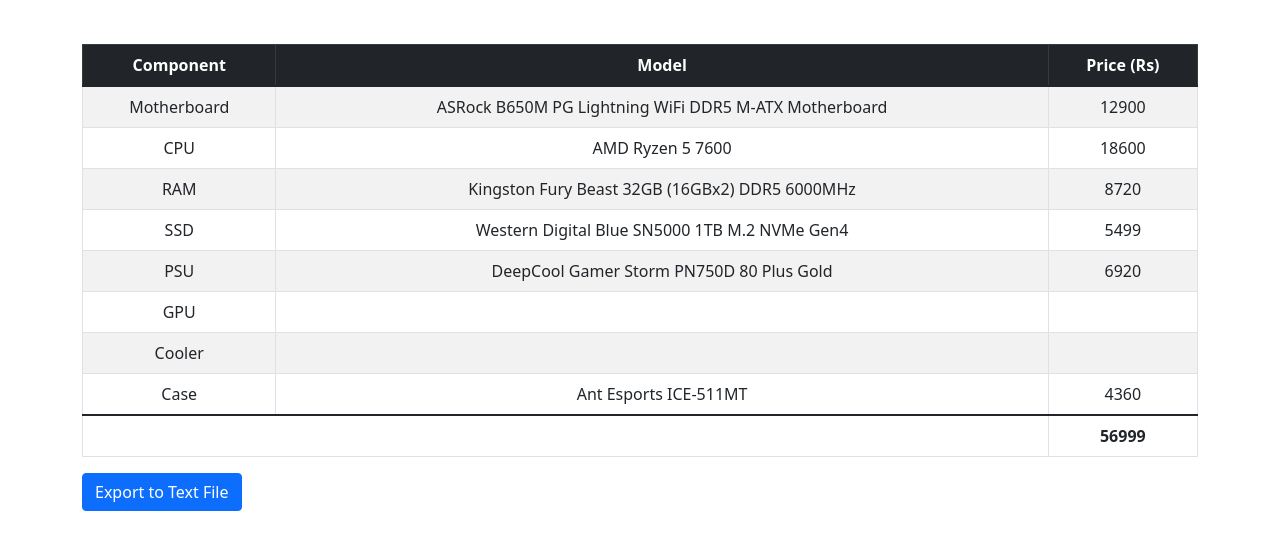
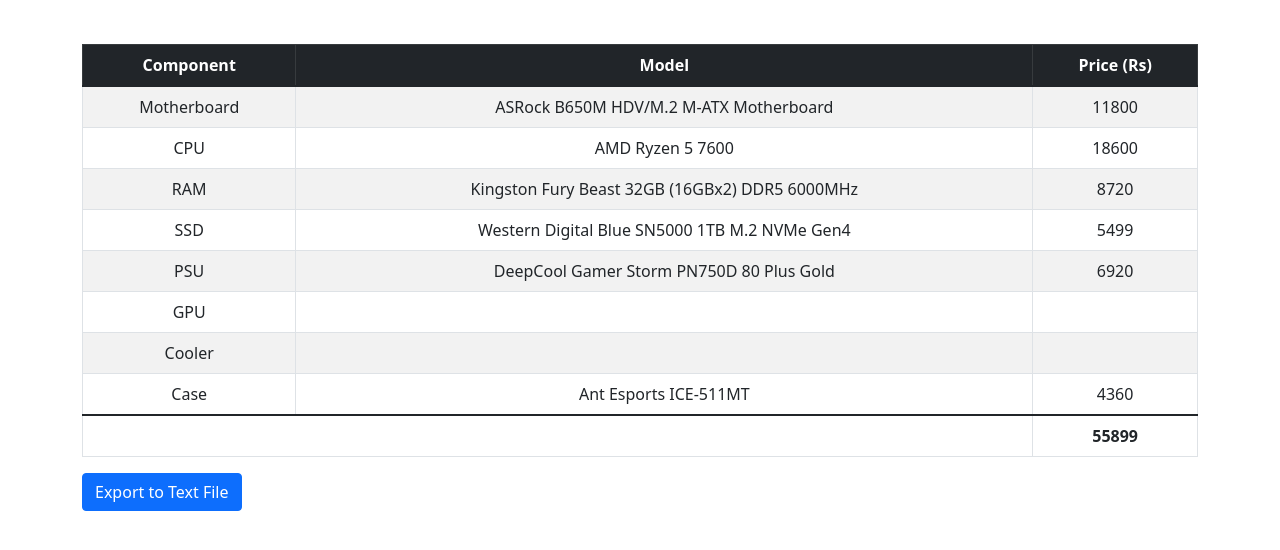
Before and after one commit to abhishekp1995/pccomponents, a plain HTML site: page index.html in a window 1280 px wide. Shown: the part 90-640 px from the top of the page. Drawn offline with nearby package versions, Linux system fonts and the light colour scheme.

Commit message:
motherboard change

```diff
--- a/index.html
+++ b/index.html
@@ -18,8 +18,8 @@
             <tbody>
                 <tr>
                     <td>Motherboard</td>
-                    <td contenteditable="true">ASRock B650M PG Lightning WiFi DDR5 M-ATX Motherboard</td>
-                    <td contenteditable="true" class="price">12900</td>
+                    <td contenteditable="true">ASRock B650M HDV/M.2 M-ATX Motherboard</td>
+                    <td contenteditable="true" class="price">11800</td>
                 </tr>
                 <tr>
                     <td>CPU</td>
@@ -60,7 +60,7 @@
             <tfoot>
                 <tr>
                     <td colspan="2" class="text-end fw-bold"></td>
-                    <td id="total" class="fw-bold">56999</td>
+                    <td id="total" class="fw-bold">55899</td>
                 </tr>
             </tfoot>
         </table>
```
